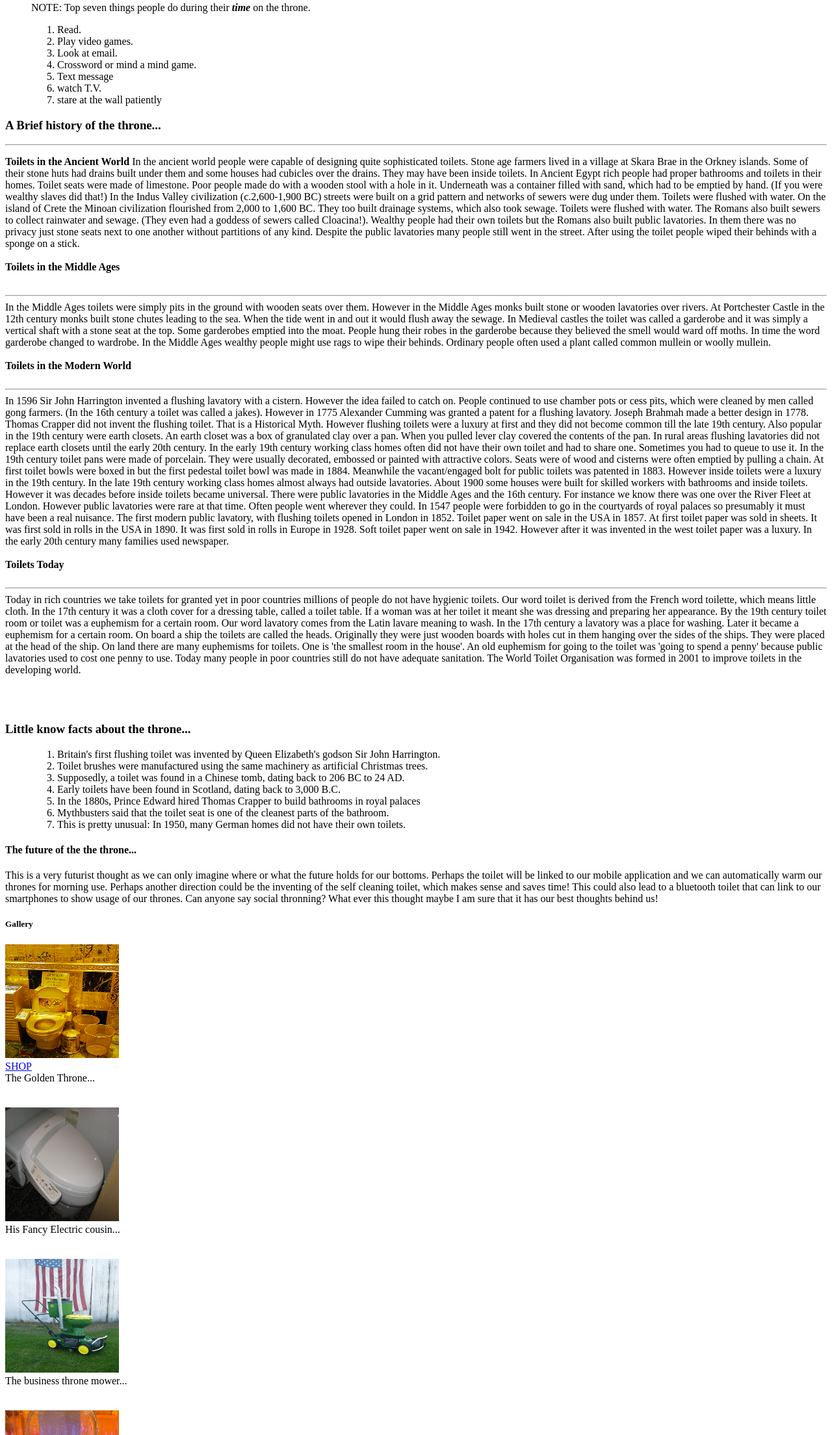
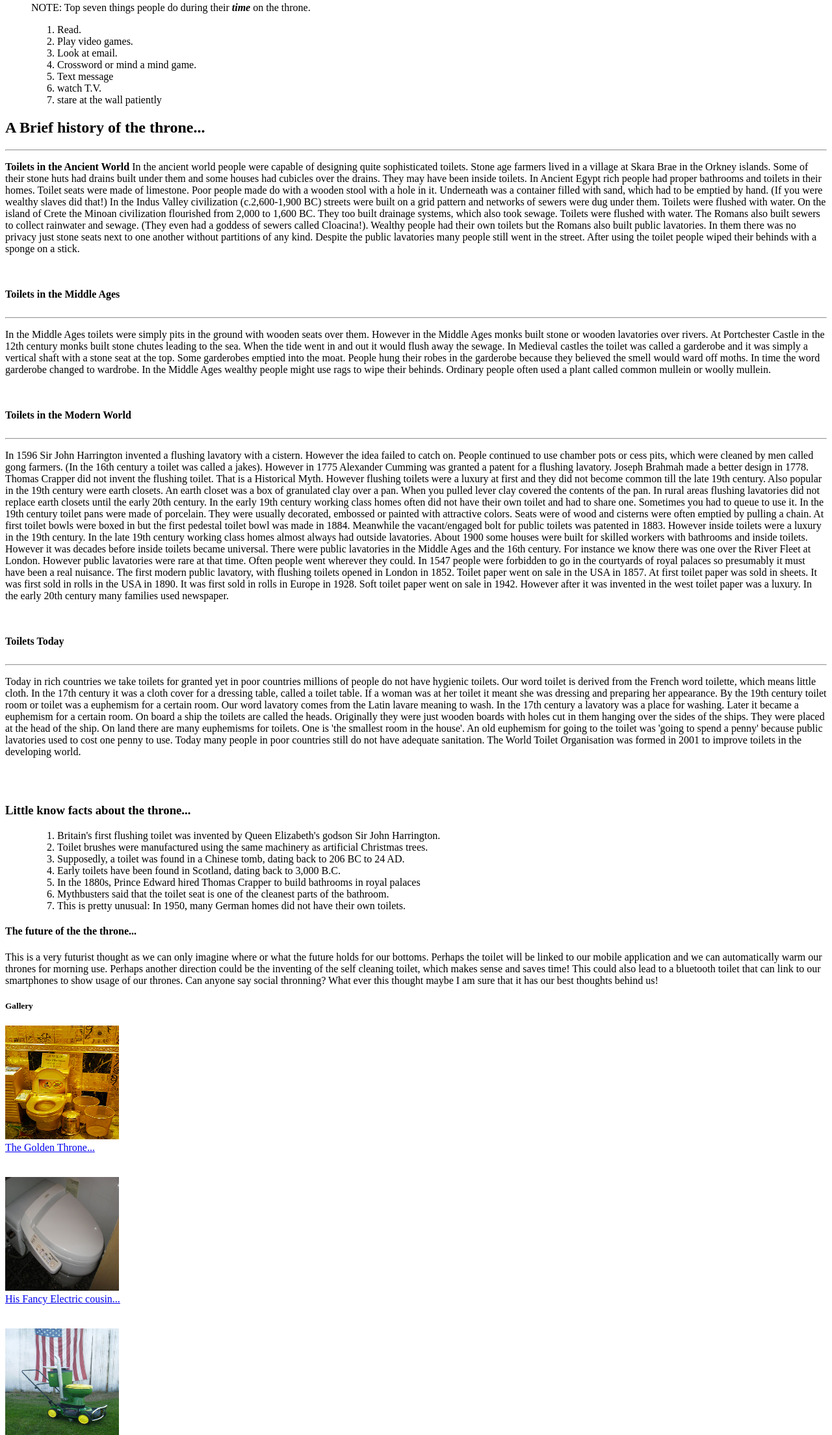
Before and after one commit to Travis17/dws1, a plain HTML site: page Knoll-Travis-project1/index.html/index.html in a window 1280 px wide. Shown: the part 235-2443 px from the top of the page at 65% size. Drawn offline with Linux system fonts and the light colour scheme.

Commit message:
updated index.html file
This is an update file for the html

```diff
--- a/Knoll-Travis-project1/index.html/index.html
+++ b/Knoll-Travis-project1/index.html/index.html
@@ -1,6 +1,7 @@
 <!DOCTYPE html>
-        <html>
+        <html lang="en">
         <head>
+            <meta charset="utf-8"/>
             <title>FAMOUS THRONES OF THE WORLD!!!</title>
         </head>
 <body>
@@ -8,11 +9,11 @@
             <hr>
 
             <ul>
-        <li><a href="#para#2">A Brief history of the throne...</a></li>
-        <li><a href="#para#3">Little know facts about the throne...</a></li>
+                <li><a href="#para2"> A Brief history of the throne...</a></li>
+                <li><a href="#para3"> Little know facts about the throne...</a></li>
             </ul>
 
-<div id="para#1">
+        <div id="para1">
             <p>Famous <em>thrones</em> of the <strong>world</strong> is actually a very important matter as is is estimated that people will spend an estimated 92 days over the course of their lifetime on the throne.
             It is something that everyone in the world has in common that we all have to go to the bathroom. In Irag Sadamm had a <strong>Golden</strong> throne and in Japan it is common place to have the throne heated
             so to have a more enjoyable bottom experience. In many European countries the bidet is common place and should be looked at as a Queen to the Kings throne. In America art and architecture add to the lifestyle
@@ -31,8 +32,8 @@
                 </blockquote>
         </div>
 
-<div id="para#2">
-   <h3>A Brief history of the throne...</h3>
+        <div id="para2">
+           <h2>A Brief history of the throne...</h2>
             <hr>
             <p><strong>Toilets in the Ancient World</strong>
 
@@ -40,22 +41,22 @@
                 In Ancient Egypt rich people had proper bathrooms and toilets in their homes. Toilet seats were made of limestone. Poor people made do with a wooden stool with a hole in it. Underneath was a container filled with sand, which had to be emptied by hand. (If you were wealthy slaves did that!)
                 In the Indus Valley civilization (c.2,600-1,900 BC) streets were built on a grid pattern and networks of sewers were dug under them. Toilets were flushed with water.
                 On the island of Crete the Minoan civilization flourished from 2,000 to 1,600 BC. They too built drainage systems, which also took sewage. Toilets were flushed with water.
-        The Romans also built sewers to collect rainwater and sewage. (They even had a goddess of sewers called Cloacina!). Wealthy people had their own toilets but the Romans also built public lavatories. In them there was no privacy just stone seats next to one another without partitions of any kind. Despite the public lavatories many people still went in the street. After using the toilet people wiped their behinds with a sponge on a stick.<br><br>
+                The Romans also built sewers to collect rainwater and sewage. (They even had a goddess of sewers called Cloacina!). Wealthy people had their own toilets but the Romans also built public lavatories. In them there was no privacy just stone seats next to one another without partitions of any kind. Despite the public lavatories many people still went in the street. After using the toilet people wiped their behinds with a sponge on a stick.</p><br><br>
 
                <strong>Toilets in the Middle Ages</strong> <br><br>
                 <hr>
 
-        In the Middle Ages toilets were simply pits in the ground with wooden seats over them. However in the Middle Ages monks built stone or wooden lavatories over rivers. At Portchester Castle in the 12th century monks built stone chutes leading to the sea. When the tide went in and out it would flush away the sewage.
+                <p>In the Middle Ages toilets were simply pits in the ground with wooden seats over them. However in the Middle Ages monks built stone or wooden lavatories over rivers. At Portchester Castle in the 12th century monks built stone chutes leading to the sea. When the tide went in and out it would flush away the sewage.
 
                 In Medieval castles the toilet was called a garderobe and it was simply a vertical shaft with a stone seat at the top. Some garderobes emptied into the moat. People hung their robes in the garderobe because they believed the smell would ward off moths. In time the word garderobe changed to wardrobe.
 
-        In the Middle Ages wealthy people might use rags to wipe their behinds. Ordinary people often used a plant called common mullein or woolly mullein.<br><br>
+                In the Middle Ages wealthy people might use rags to wipe their behinds. Ordinary people often used a plant called common mullein or woolly mullein.</p><br><br>
 
 
                 <strong>Toilets in the Modern World</strong><br><br>
             <hr>
 
-        In 1596 Sir John Harrington invented a flushing lavatory with a cistern. However the idea failed to catch on. People continued to use chamber pots or cess pits, which were cleaned by men called gong farmers. (In the 16th century a toilet was called a jakes).
+               <p>In 1596 Sir John Harrington invented a flushing lavatory with a cistern. However the idea failed to catch on. People continued to use chamber pots or cess pits, which were cleaned by men called gong farmers. (In the 16th century a toilet was called a jakes).
 
                 However in 1775 Alexander Cumming was granted a patent for a flushing lavatory. Joseph Brahmah made a better design in 1778.
 
@@ -71,7 +72,7 @@
 
                 There were public lavatories in the Middle Ages and the 16th century. For instance we know there was one over the River Fleet at London. However public lavatories were rare at that time. Often people went wherever they could. In 1547 people were forbidden to go in the courtyards of royal palaces so presumably it must have been a real nuisance.
 
-        The first modern public lavatory, with flushing toilets opened in London in 1852. Toilet paper went on sale in the USA in 1857. At first toilet paper was sold in sheets. It was first sold in rolls in the USA in 1890. It was first sold in rolls in Europe in 1928. Soft toilet paper went on sale in 1942. However after it was invented in the west toilet paper was a luxury. In the early 20th century many families used newspaper.<br><br>
+                The first modern public lavatory, with flushing toilets opened in London in 1852. Toilet paper went on sale in the USA in 1857. At first toilet paper was sold in sheets. It was first sold in rolls in the USA in 1890. It was first sold in rolls in Europe in 1928. Soft toilet paper went on sale in 1942. However after it was invented in the west toilet paper was a luxury. In the early 20th century many families used newspaper.</p><br><br>
 
 
 
@@ -79,7 +80,7 @@
                <strong>Toilets Today</strong><br><br>
             <hr>
 
-        Today in rich countries we take toilets for granted yet in poor countries millions of people do not have hygienic toilets.
+               <p> Today in rich countries we take toilets for granted yet in poor countries millions of people do not have hygienic toilets.
 
                 Our word toilet is derived from the French word toilette, which means little cloth. In the 17th century it was a cloth cover for a dressing table, called a toilet table. If a woman was at her toilet it meant she was dressing and preparing her appearance. By the 19th century toilet room or toilet was a euphemism for a certain room.
 
@@ -92,7 +93,7 @@
                 Today many people in poor countries still do not have adequate sanitation. The World Toilet Organisation was formed in 2001 to improve toilets in the developing world.</p><br><br>
         </div>
 
-<div id="para#3">
+        <div id="para3">
            <h3>Little know facts about the throne...</h3>
             <blockquote>
                 <ol>
@@ -122,8 +123,8 @@
             <h5>Gallery</h5>
 
 
-    <a href="http://www.amazon.com" target="_blank"><img src="images/t%231.png" alt="Golden Throne" width="175" height="175"><figcaption>SHOP</a><br>The Golden Throne...</figcaption><br><br>
-    <a href="index.html" target="_blank"><img src="images/t%232.png" alt="Fancy throne" width="175" height="175"></a><figcaption>His Fancy Electric cousin...</figcaption><br><br>
+            <a href="http://www.amazon.com" target="_blank"><img src="images/t%231.png" alt="Golden Throne" width="175" height="175"><figcaption>The Golden Throne...</figcaption></a><br><br>
+            <a href="index.html" target="_blank"><img src="images/t%232.png" alt="Fancy throne" width="175" height="175"><figcaption>His Fancy Electric cousin...</figcaption></a><br><br>
             <img src="images/t%233.png" alt="All business" width="175" height="175"><figcaption>The business throne mower...</figcaption><br><br>
             <img src="images/t%234.png" alt="Disco Throne" width="175" height="175"><figcaption>The modern disco throne...</figcaption><br><br>
         </div>
```
Lines whose indentation alone changed are shown as unchanged.
